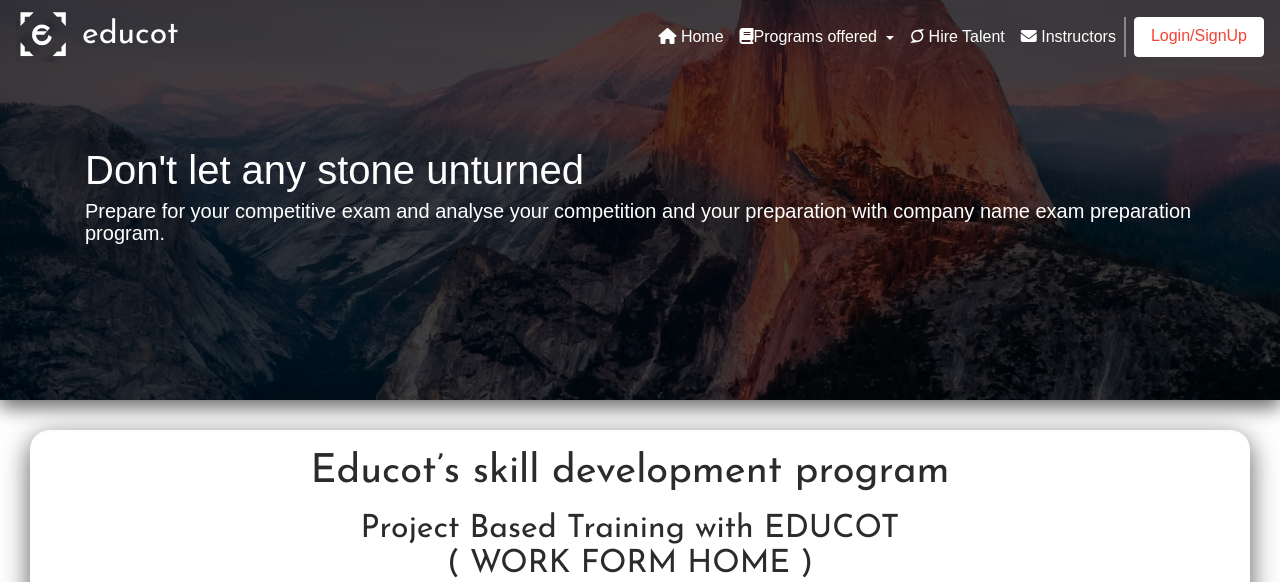
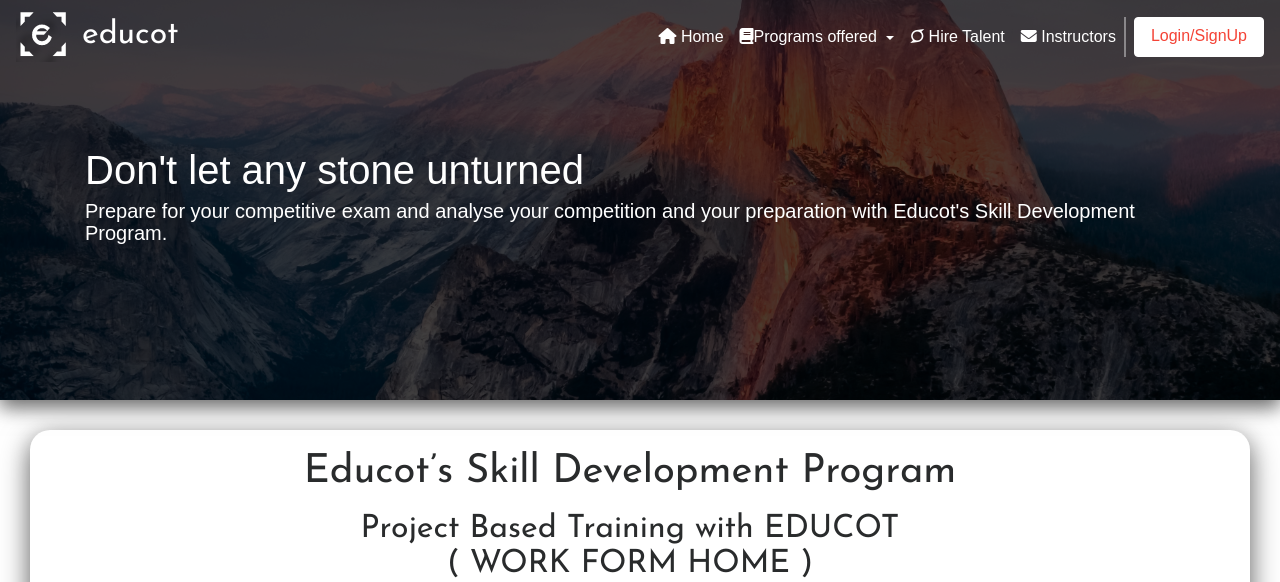
Before and after one commit to shreyasgangwar/Education-Portal, a PHP site: page /skilldevelopmentprog.php in a window 1280 px wide. Shown: the top 582 px of the page. Run offline with PHP 8.4, Linux system fonts and the light colour scheme; a stand-in replaces the project's code that opens the database connection; some libraries are stand-ins or nearby versions; some web fonts are replaced.

Commit message:
Commit 1.2 by Shreyas

```diff
--- a/skilldevelopmentprog.php
+++ b/skilldevelopmentprog.php
@@ -125,14 +125,14 @@
   <div class="container">
 
     <h1>Don't let any stone unturned </h1>
-    <h5>Prepare for your competitive exam and analyse your competition and your preparation with company name exam preparation program.</h5>
+    <h5>Prepare for your competitive exam and analyse your competition and your preparation with Educot's Skill Development Program.</h5>
 
   </div>
   </div>
 
 </div>
 <section class="abt2">
-	<h1 class="feature_heading2 educot-logo" >Educot’s skill development program</h1>
+	<h1 class="feature_heading2 educot-logo" >Educot’s Skill Development Program</h1>
 	<h2 class="feature_heading2 educot-logo" >Project Based Training with EDUCOT<br> ( WORK FORM HOME )
 </h2>
 	<div style="margin:20px;">
@@ -223,14 +223,12 @@ After graduating you will have enough professional skills and experience to get
       <script type="text/javascript">
     function checkScroll(){
     var startY = $('.navbar').height() * 2; //The point where the navbar changes in px
-
         if($(window).scrollTop() > startY){
             $('.navbar').addClass("scrolled");
         }else{
             $('.navbar').removeClass("scrolled");
         }
     }
-
 
 
     if($('.navbar').length > 0){
@@ -263,7 +261,6 @@ After graduating you will have enough professional skills and experience to get
 			css.innerHTML = ".txt-rotate > .wrap { border-right: 10px solid #ffffff }";
 			document.body.appendChild(css);
 		};
-
 		var TxtRotate = function(el, toRotate, period) {
 			this.toRotate = toRotate;
 			this.el = el;
@@ -273,26 +270,20 @@ After graduating you will have enough professional skills and experience to get
 			this.tick();
 			this.isDeleting = false;
 		};
-
 		TxtRotate.prototype.tick = function() {
 			var i = this.loopNum % this.toRotate.length;
 			var fullTxt = this.toRotate[i];
-
 			if (this.isDeleting) {
 				this.txt = fullTxt.substring(0, this.txt.length - 1);
 			} else {
 				this.txt = fullTxt.substring(0, this.txt.length + 1);
 			}
-
 			this.el.innerHTML = '<span class="wrap">' + this.txt + '</span>';
-
 			var that = this;
 			var delta = 200 - Math.random() * 100;
-
 			if (this.isDeleting) {
 				delta /= 2;
 			}
-
 			if (!this.isDeleting && this.txt === fullTxt) {
 				delta = this.period;
 				this.isDeleting = true;
@@ -301,13 +292,10 @@ After graduating you will have enough professional skills and experience to get
 				this.loopNum++;
 				delta = 200;
 			}
-
 			setTimeout(function() {
 				that.tick();
 			}, delta);
 		};
-
-
     </script>
     </body>
 </html>
```
